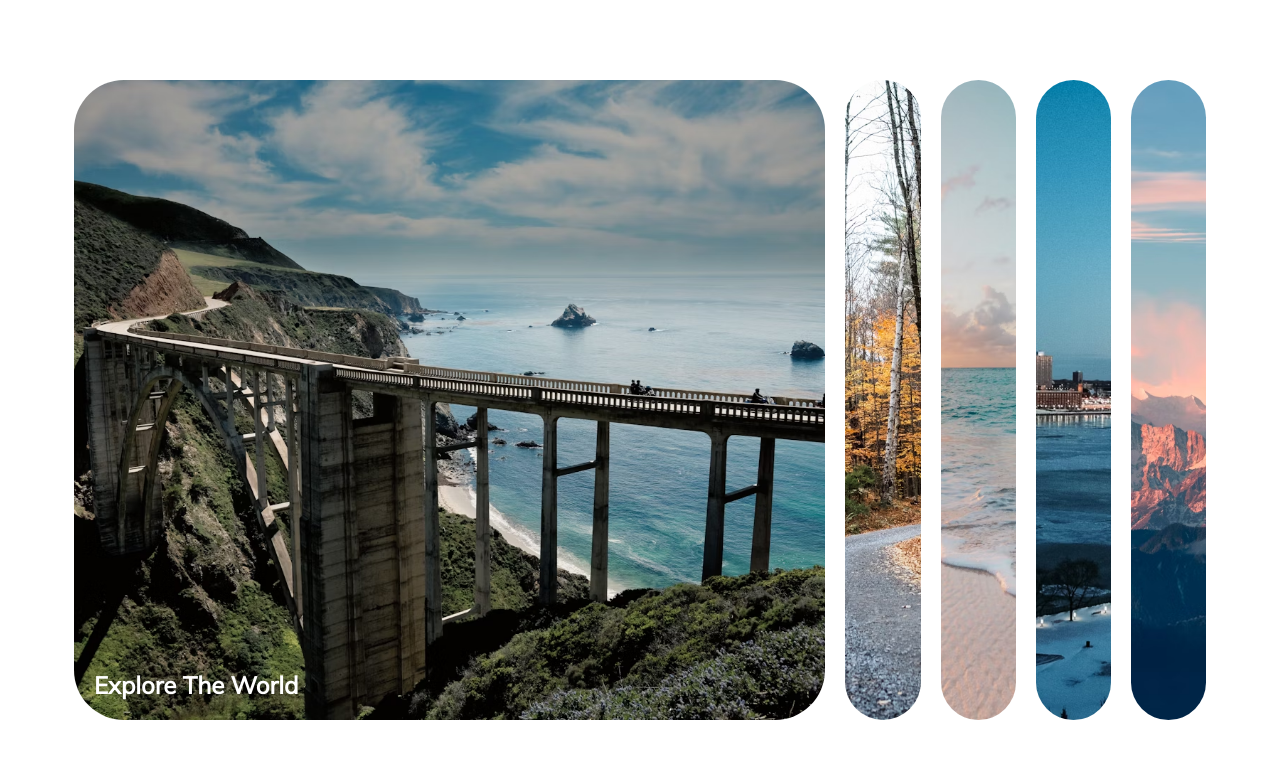
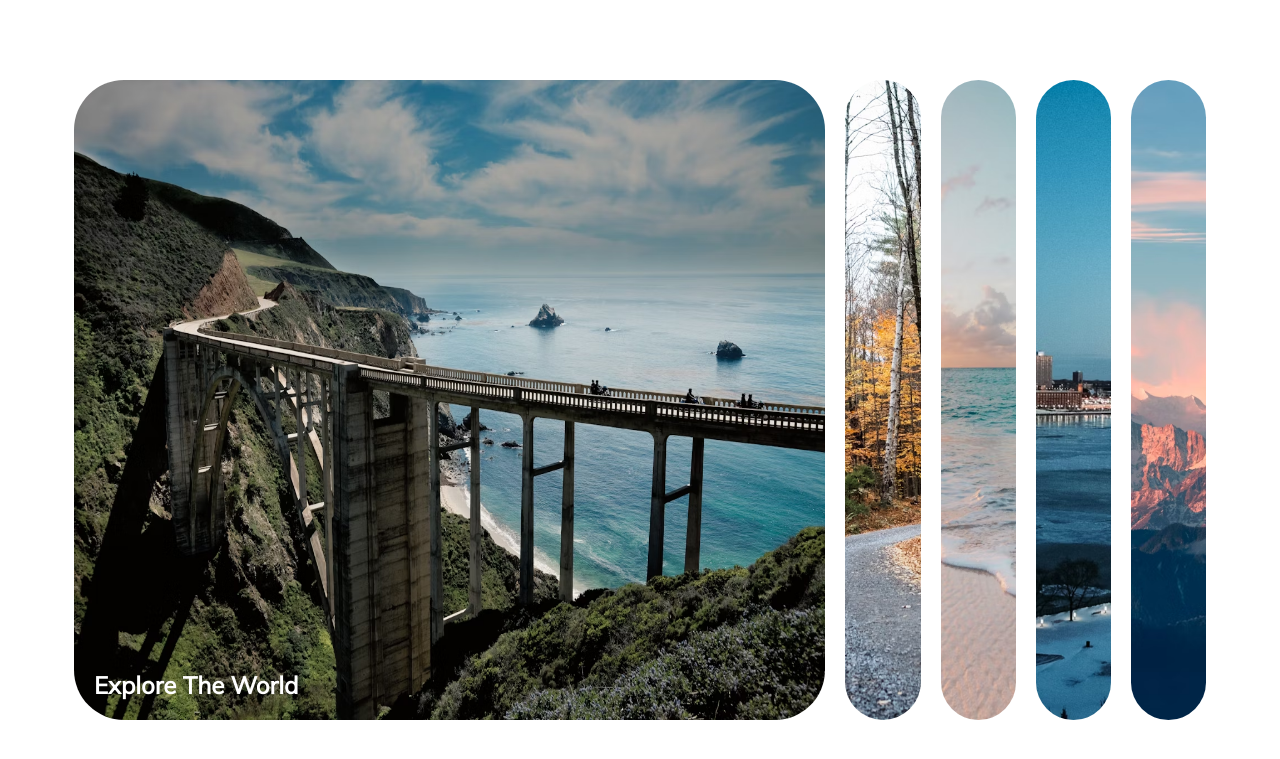
Before and after one commit to MatiasGC/course-boost-your-website-performance, a PHP site: page / in a window 1280 px wide. Shown: the top 759 px of the page. Run offline with PHP 8.4, Linux system fonts and the light colour scheme.

Commit message:
use hero as img

```diff
--- a/samples/expanding-cards/final/index.html
+++ b/samples/expanding-cards/final/index.html
@@ -8,12 +8,12 @@
   </head>
   <body>
     <div class="container">
-      <div
-        class="panel active"
-        style="
-          background-image: url('./images/photo-1558979158-65a1eaa08691.avif');
-        "
-      >
+      <div class="panel active">
+        <img
+          class="img_in_panel"
+          src="./images/photo-1558979158-65a1eaa08691.avif"
+          alt=""
+        />
         <h3>Explore The World</h3>
       </div>
       <div
--- a/samples/expanding-cards/final/style.css
+++ b/samples/expanding-cards/final/style.css
@@ -19,6 +19,12 @@ body {
   height: 100vh;
   overflow: hidden;
   margin: 0;
+}
+
+.img_in_panel {
+  width: 100%;
+  height: inherit;
+  border-radius: inherit;
 }
 
 .container {
```
